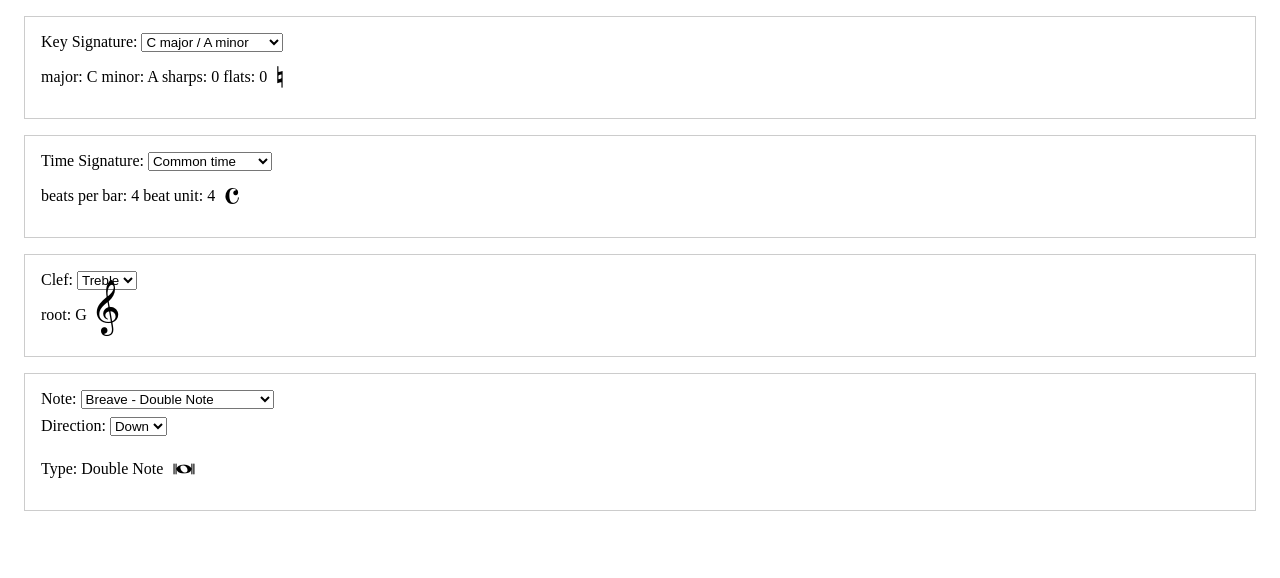
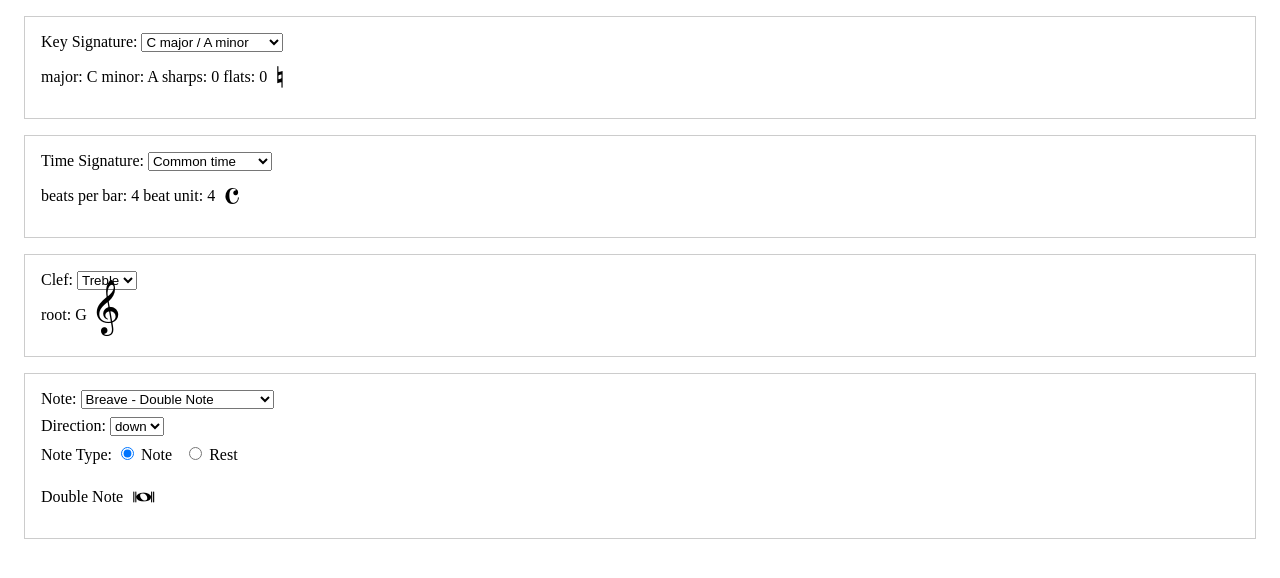
Before and after one commit to JoniBach/music-notation, a SvelteKit app: page /bars in a window 1280 px wide. Shown: the top 578 px of the page. Built offline with nearby package versions, Linux system fonts and the light colour scheme.

Commit message:
adding rests

```diff
--- a/src/routes/bars/+page.svelte
+++ b/src/routes/bars/+page.svelte
@@ -243,8 +243,6 @@
 		natural: { code: 'U+E261' } // accidentalNatural
 	};
 
-	const NOTE_IDS = ['double', 'whole', 'half', 'quarter', 'eighth', 'sixteenth'];
-
 	const NOTE = {
 		down: {
 			double: { name: 'Breave', description: 'Double Note', duration: 0, code: 'U+ECA0' },
@@ -264,6 +262,19 @@
 		}
 	};
 
+	const REST = {
+		double: { name: 'Breave', description: 'Double Rest', duration: 0, code: 'U+E4E2' },
+		whole: { name: 'Semibreve', description: 'Whole Rest', duration: 0, code: 'U+E4E3' },
+		half: { name: 'Minim', description: 'Half Rest', duration: 0, code: 'U+E4E4' },
+		quarter: { name: 'Crotchet', description: 'Quarter Rest', duration: 0, code: 'U+E4E5' },
+		eighth: { name: 'Quaver', description: 'Eighth Rest', duration: 0, code: 'U+E4E6' },
+		sixteenth: { name: 'Semiquaver', description: 'Sixteenth Rest', duration: 0, code: 'U+E4E7' }
+	};
+
+	const DIRECTION_IDS = ['down', 'up'];
+
+	const NOTE_IDS = ['double', 'whole', 'half', 'quarter', 'eighth', 'sixteenth'];
+
 	let bars = [
 		{ clef: 'treble', keySignature: 'c_major_a_minor', timeSignature: '4/4', notes: [] },
 		{ clef: 'bass', keySignature: 'f_major_d_minor', timeSignature: '4/4', notes: [] }
@@ -274,6 +285,7 @@
 	let clef = 'treble';
 	let note = 'double';
 	let direction = 'down';
+	let rest = false;
 </script>
 
 <div class="interface">
@@ -372,18 +384,36 @@
 	<div style="margin-top: 0.5rem;">
 		<label for="directionSelect">Direction: </label>
 		<select id="directionSelect" bind:value={direction} aria-label="Select stem direction">
-			<option value="up">Up</option>
-			<option value="down">Down</option>
+			{#each DIRECTION_IDS as dir}
+				<option value={dir}>{dir}</option>
+			{/each}
 		</select>
+	</div>
+
+	<div style="margin-top: 0.5rem;">
+		<label>Note Type: </label>
+		<label>
+			<input type="radio" bind:group={rest} value={false} />
+			Note
+		</label>
+		<label style="margin-left: 0.5rem;">
+			<input type="radio" bind:group={rest} value={true} />
+			Rest
+		</label>
 	</div>
 
 	<div style="display: flex; margin-top: 0.5rem;">
 		<p class="info">
-			Type: {NOTE[direction][note].description}
+			{rest ? REST[note].description : NOTE[direction][note].description}
 		</p>
 
 		<p class="symbol">
-			{@html String.fromCodePoint(parseInt(NOTE[direction][note].code.replace('U+', ''), 16))}
+			{@html String.fromCodePoint(
+				parseInt(
+					rest ? REST[note].code.replace('U+', '') : NOTE[direction][note].code.replace('U+', ''),
+					16
+				)
+			)}
 		</p>
 	</div>
 </div>
```
